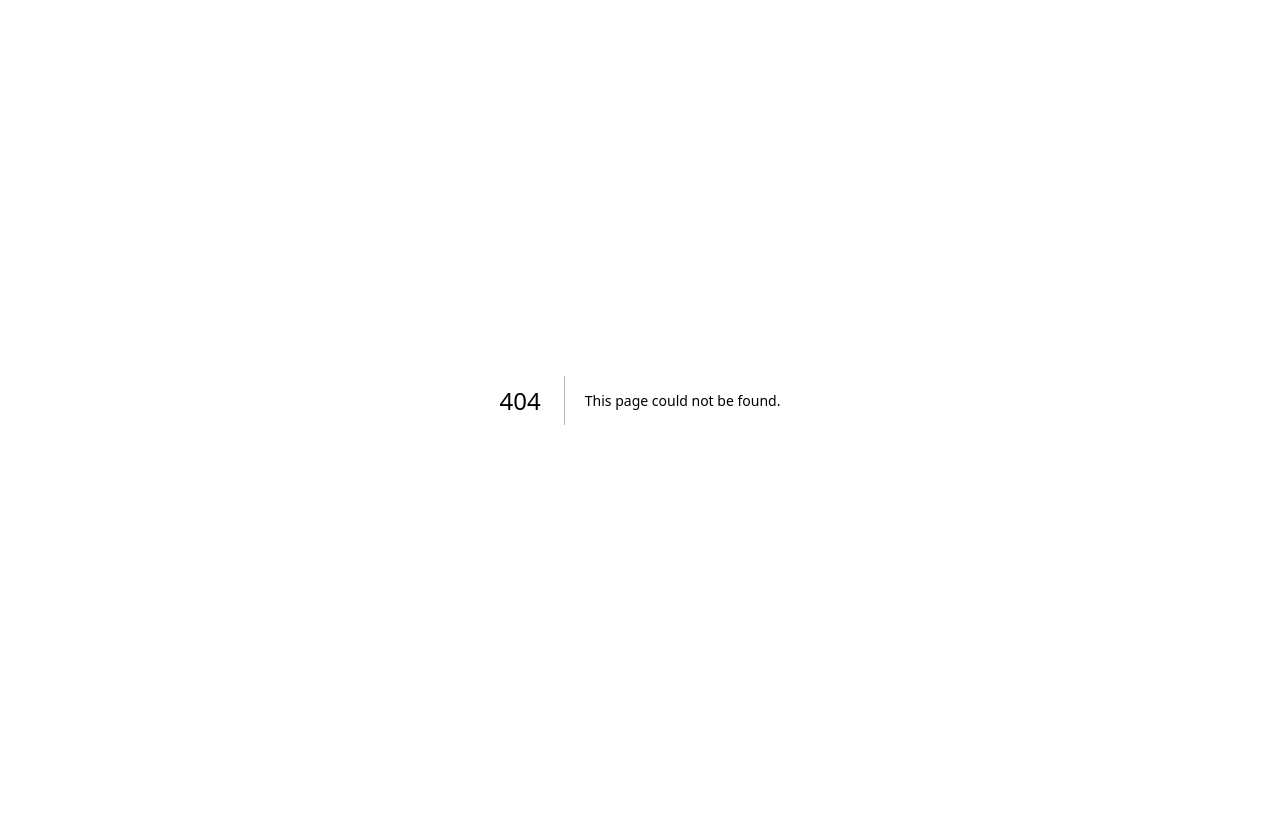
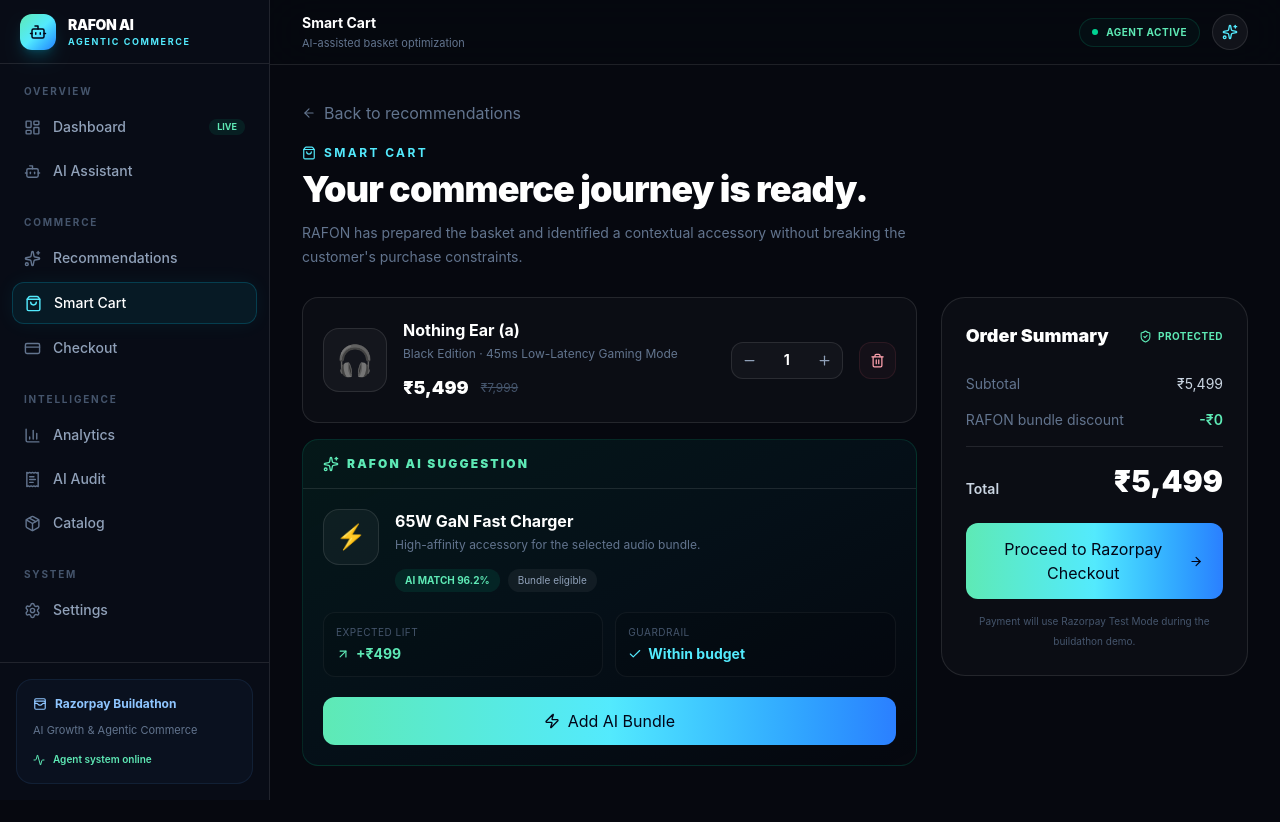
Before and after one commit to nleelaranga-ai/rafon-ai-commerce-agent, a Next.js app in the folder frontend/: page /cart in a window 1280 px wide. Before the commit this address had no page. Shown: the top 822 px of the page. Before the commit the page ends 800 px from the top, so only its background shows below. Built offline with nearby package versions, Linux system fonts and the light colour scheme.

Commit message:
Create page.tsx

```diff
--- /dev/null
+++ b/frontend/app/cart/page.tsx
@@ -0,0 +1,194 @@
+"use client";
+
+import { useMemo, useState } from "react";
+import { ArrowLeft, Sparkles, ShoppingBag } from "lucide-react";
+import { useRouter } from "next/navigation";
+
+import AppShell from "@/components/layout/AppShell";
+import CartItem from "@/components/cart/CartItem";
+import CartSummary from "@/components/cart/CartSummary";
+import UpsellCard from "@/components/cart/UpsellCard";
+
+interface CartItemData {
+  id: string;
+  name: string;
+  variant: string;
+  price: number;
+  originalPrice: number;
+  quantity: number;
+  icon: string;
+}
+
+export default function CartPage() {
+  const router = useRouter();
+
+  const [items, setItems] = useState<CartItemData[]>([
+    {
+      id: "nothing-ear-a",
+      name: "Nothing Ear (a)",
+      variant: "Black Edition · 45ms Low-Latency Gaming Mode",
+      price: 5499,
+      originalPrice: 7999,
+      quantity: 1,
+      icon: "🎧",
+    },
+  ]);
+
+  const [upsellAdded, setUpsellAdded] = useState(false);
+
+  const subtotal = useMemo(
+    () =>
+      items.reduce(
+        (sum, item) => sum + item.price * item.quantity,
+        0,
+      ),
+    [items],
+  );
+
+  const discount = upsellAdded ? 700 : 0;
+
+  const total = Math.max(0, subtotal + (upsellAdded ? 499 : 0) - discount);
+
+  const increase = (id: string) => {
+    setItems((current) =>
+      current.map((item) =>
+        item.id === id
+          ? { ...item, quantity: item.quantity + 1 }
+          : item,
+      ),
+    );
+  };
+
+  const decrease = (id: string) => {
+    setItems((current) =>
+      current
+        .map((item) =>
+          item.id === id
+            ? { ...item, quantity: item.quantity - 1 }
+            : item,
+        )
+        .filter((item) => item.quantity > 0),
+    );
+  };
+
+  const remove = (id: string) => {
+    setItems((current) =>
+      current.filter((item) => item.id !== id),
+    );
+  };
+
+  const addUpsell = () => {
+    if (upsellAdded) return;
+
+    setUpsellAdded(true);
+
+    setItems((current) => [
+      ...current,
+      {
+        id: "65w-gan",
+        name: "65W GaN Fast Charger",
+        variant: "Dual USB-C PD 3.0 · RAFON Bundle Perk",
+        price: 499,
+        originalPrice: 1199,
+        quantity: 1,
+        icon: "⚡",
+      },
+    ]);
+  };
+
+  return (
+    <AppShell
+      title="Smart Cart"
+      subtitle="AI-assisted basket optimization"
+    >
+      <main className="min-h-screen bg-[#06080f] px-5 py-7 text-white lg:px-8 lg:py-9">
+        <div className="mx-auto max-w-7xl">
+          <div className="mb-7">
+            <button
+              type="button"
+              onClick={() => router.push("/recommendations")}
+              className="mb-5 inline-flex items-center gap-2 text-xs font-semibold text-slate-500 transition hover:text-white"
+            >
+              <ArrowLeft size={14} />
+              Back to recommendations
+            </button>
+
+            <div className="flex items-center gap-2 text-xs font-bold uppercase tracking-[0.2em] text-cyan-300">
+              <ShoppingBag size={14} />
+              Smart cart
+            </div>
+
+            <h1 className="mt-2 text-3xl font-black tracking-tight sm:text-4xl">
+              Your commerce journey is ready.
+            </h1>
+
+            <p className="mt-3 max-w-2xl text-sm leading-6 text-slate-500">
+              RAFON has prepared the basket and identified a contextual
+              accessory without breaking the customer&apos;s purchase
+              constraints.
+            </p>
+          </div>
+
+          <div className="grid gap-6 xl:grid-cols-[1.4fr_0.7fr]">
+            <section className="space-y-4">
+              {items.length === 0 ? (
+                <div className="rounded-3xl border border-dashed border-white/10 p-10 text-center">
+                  <ShoppingBag className="mx-auto text-slate-600" size={34} />
+
+                  <h2 className="mt-4 font-bold">
+                    Your smart cart is empty
+                  </h2>
+
+                  <button
+                    type="button"
+                    onClick={() => router.push("/assistant")}
+                    className="mt-5 rounded-xl bg-white px-5 py-3 text-sm font-bold text-slate-950"
+                  >
+                    Ask RAFON AI
+                  </button>
+                </div>
+              ) : (
+                items.map((item) => (
+                  <CartItem
+                    key={item.id}
+                    {...item}
+                    onIncrease={() => increase(item.id)}
+                    onDecrease={() => decrease(item.id)}
+                    onRemove={() => remove(item.id)}
+                  />
+                ))
+              )}
+
+              {!upsellAdded && items.length > 0 && (
+                <UpsellCard onAdd={addUpsell} />
+              )}
+
+              {upsellAdded && (
+                <div className="rounded-2xl border border-emerald-400/10 bg-emerald-400/[0.03] p-5">
+                  <div className="flex items-center gap-2 text-sm font-bold text-emerald-300">
+                    <Sparkles size={16} />
+                    RAFON bundle applied
+                  </div>
+
+                  <p className="mt-2 text-xs leading-5 text-slate-500">
+                    The AI suggestion was accepted and the bundle discount
+                    was applied within the configured guardrail.
+                  </p>
+                </div>
+              )}
+            </section>
+
+            <aside className="h-fit">
+              <CartSummary
+                subtotal={subtotal}
+                discount={discount}
+                total={total}
+                onCheckout={() => router.push("/checkout")}
+              />
+            </aside>
+          </div>
+        </div>
+      </main>
+    </AppShell>
+  );
+}
```
